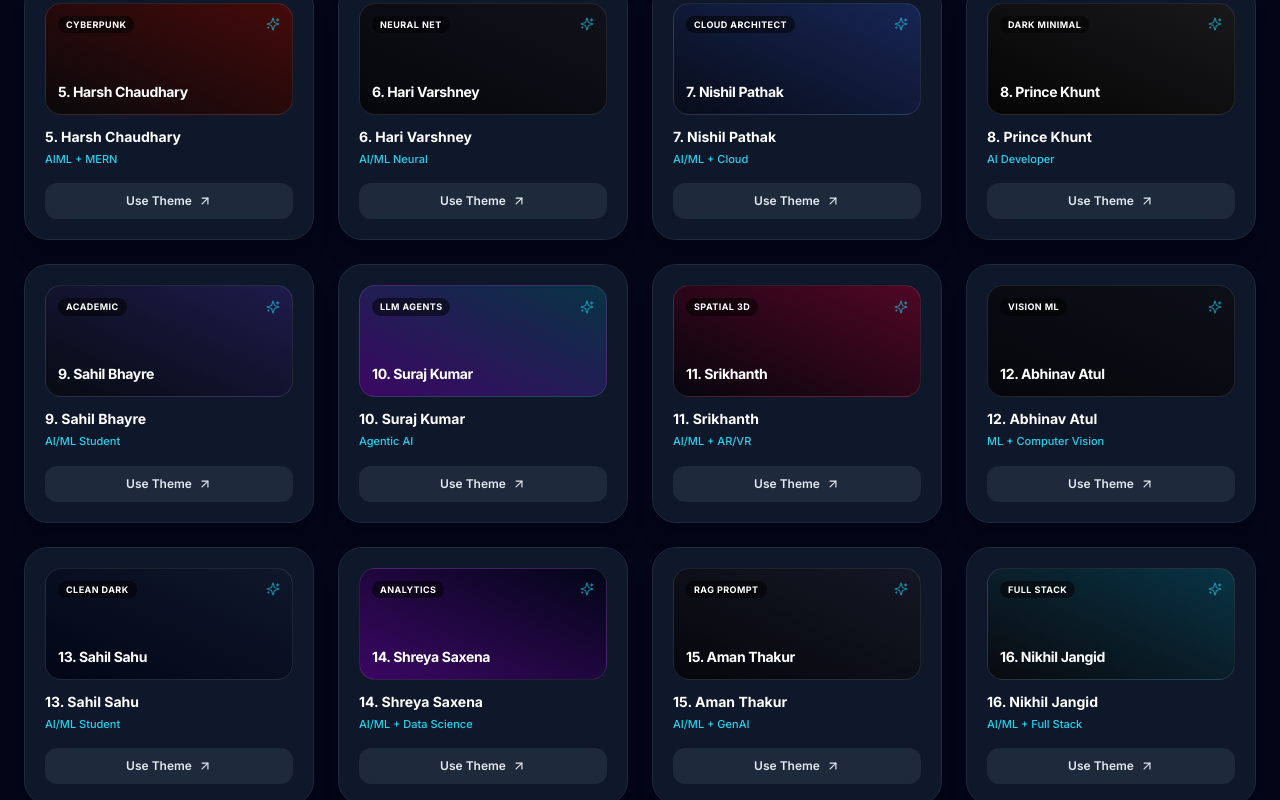
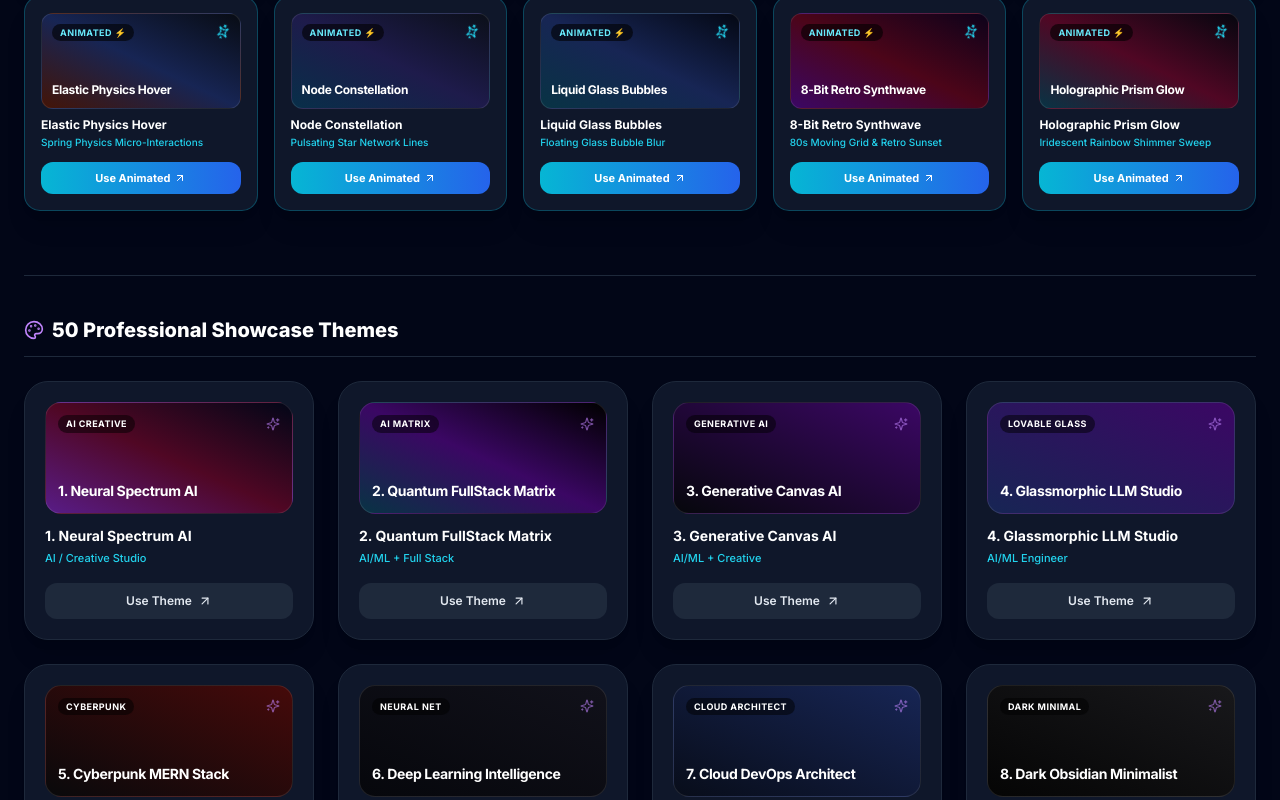
Before and after one commit to satyamapoorva06-blip/portfolio-maker, a Next.js app: page / in a window 1280 px wide. Shown: the part 2840-3640 px from the top of the page. Built offline with nearby package versions, Linux system fonts and the light colour scheme.

Commit message:
feat(landing): replace all people names on showcase theme cards with 100% professional design theme names & highlight animated themes

```diff
--- a/components/landing/ThemeShowcase.tsx
+++ b/components/landing/ThemeShowcase.tsx
@@ -2,59 +2,72 @@
 
 import React from 'react';
 import Link from 'next/link';
-import { Palette, ArrowUpRight, Sparkles } from 'lucide-react';
+import { Palette, ArrowUpRight, Sparkles, Zap } from 'lucide-react';
 
-const THEME_LIST = [
-  { id: 'kuber-ai-creative', name: '1. Kuber Mehta', tagline: 'AI / Creative Studio', badge: 'AI Creative', gradient: 'from-purple-900 via-pink-950 to-slate-950' },
-  { id: 'tvnskm-aiml-fullstack', name: '2. Mohan VNSK', tagline: 'AI/ML + Full Stack', badge: 'AI Matrix', gradient: 'from-cyan-950 via-purple-950 to-black' },
-  { id: 'priyanshu-creative', name: '3. Priyanshu Patel', tagline: 'AI/ML + Creative', badge: 'Generative AI', gradient: 'from-[#06070c] to-purple-950' },
-  { id: 'kirti-aiml', name: '4. Kirti AI/ML', tagline: 'AI/ML Engineer', badge: 'Lovable Glass', gradient: 'from-blue-950 to-purple-950' },
-  { id: 'harsh-aiml-mern', name: '5. Harsh Chaudhary', tagline: 'AIML + MERN', badge: 'Cyberpunk', gradient: 'from-zinc-950 to-red-950' },
-  { id: 'hari-aiml', name: '6. Hari Varshney', tagline: 'AI/ML Neural', badge: 'Neural Net', gradient: 'from-[#06070c] to-[#11111a]' },
-  { id: 'nishil-cloud', name: '7. Nishil Pathak', tagline: 'AI/ML + Cloud', badge: 'Cloud Architect', gradient: 'from-[#080d1a] to-blue-950' },
-  { id: 'prince-ai', name: '8. Prince Khunt', tagline: 'AI Developer', badge: 'Dark Minimal', gradient: 'from-[#050505] to-zinc-900' },
-  { id: 'sahil-aiml-student', name: '9. Sahil Bhayre', tagline: 'AI/ML Student', badge: 'Academic', gradient: 'from-[#070b12] to-indigo-950' },
-  { id: 'suraj-agentic-ai', name: '10. Suraj Kumar', tagline: 'Agentic AI', badge: 'LLM Agents', gradient: 'from-purple-950 to-cyan-950' },
-  { id: 'srikhanth-arvr', name: '11. Srikhanth', tagline: 'AI/ML + AR/VR', badge: 'Spatial 3D', gradient: 'from-[#07050d] to-pink-950' },
-  { id: 'abhinav-cv-ml', name: '12. Abhinav Atul', tagline: 'ML + Computer Vision', badge: 'Vision ML', gradient: 'from-[#06070c] to-[#0d0f18]' },
-  { id: 'sahil-sahu-ai', name: '13. Sahil Sahu', tagline: 'AI/ML Student', badge: 'Clean Dark', gradient: 'from-slate-950 to-slate-900' },
-  { id: 'shreya-datascience', name: '14. Shreya Saxena', tagline: 'AI/ML + Data Science', badge: 'Analytics', gradient: 'from-purple-950 to-slate-950' },
-  { id: 'aman-genai', name: '15. Aman Thakur', tagline: 'AI/ML + GenAI', badge: 'RAG Prompt', gradient: 'from-[#06070c] to-[#141724]' },
-  { id: 'nikhil-fullstack', name: '16. Nikhil Jangid', tagline: 'AI/ML + Full Stack', badge: 'Full Stack', gradient: 'from-[#0a0a0f] to-cyan-950' },
-  { id: 'abhay-cs-ai', name: '17. Abhay Gupta', tagline: 'CS + AI', badge: 'CS Algorithms', gradient: 'from-[#070b12] to-blue-950' },
-  { id: 'saad-fullstack', name: '18. Saad Inamdar', tagline: 'Full Stack Web', badge: 'Vibrant Web', gradient: 'from-[#0a0a0f] to-emerald-950' },
-  { id: 'prashant-cse-aiml', name: '19. Prashant Srivastava', tagline: 'CSE + AI/ML', badge: 'CSE Research', gradient: 'from-[#070b12] to-indigo-950' },
-  { id: 'anmol-creative-sys', name: '20. Anmol Tech', tagline: 'Creative / Systems', badge: 'DevOps Sys', gradient: 'from-[#080d1a] to-[#0f172a]' },
-  { id: 'abhishek-beginner', name: '21. Abhishek Rana', tagline: 'CS Learner Student', badge: 'Beginner CS', gradient: 'from-[#070b12] to-slate-900' },
-  { id: 'harsh-cs-student', name: '22. Harsh CS', tagline: 'CS Student', badge: 'Minimal CS', gradient: 'from-[#070b12] to-slate-950' },
-  { id: 'dheeraj-mern', name: '23. Dheeraj Rawandhe', tagline: 'MERN / Full Stack', badge: 'React Node', gradient: 'from-[#0a0a0f] to-[#11111a]' },
-  { id: 'rishav-java-backend', name: '24. Rishav Choudhary', tagline: 'Java Backend', badge: 'Spring Boot', gradient: 'from-[#080d14] to-amber-950' },
-  { id: 'adil-java-microservices', name: '25. Adil Iqbal', tagline: 'Java Microservices', badge: 'Enterprise Java', gradient: 'from-[#080d14] to-red-950' },
-  { id: 'megha-mern', name: '26. Megha Patel', tagline: 'CS + MERN', badge: 'CS MERN', gradient: 'from-[#0a0a0f] to-[#141724]' },
-  { id: 'harsh-backend-ai', name: '27. Harsh Pandey', tagline: 'Backend + AI', badge: 'Python FastAPI', gradient: 'from-[#06070c] to-[#0d0f18]' },
-  { id: 'karan-webdev', name: '28. Karan Kumar', tagline: 'Web Developer', badge: 'Web Stack', gradient: 'from-[#0a0a0f] to-slate-900' },
-  { id: 'shashank-fullstack', name: '29. Shashank Dwivedi', tagline: 'Full Stack SDE', badge: 'Full Stack', gradient: 'from-[#0a0a0f] to-cyan-950' },
-  { id: 'suraj-mern', name: '30. Suraj Sharma', tagline: 'MERN Studio', badge: 'MERN Full', gradient: 'from-[#0a0a0f] to-emerald-950' },
-  { id: 'abdulhussain-uiux', name: '31. Abdulhussain Jarif', tagline: 'UI/UX + Web', badge: 'Figma Design', gradient: 'from-black to-zinc-950' },
-  { id: 'sakesh-fullstack', name: '32. Sakesh Fullstack', tagline: 'Full Stack Architect', badge: 'Full Stack', gradient: 'from-[#0a0a0f] to-blue-950' },
-  { id: 'arun-fullstack', name: '33. Arun Kumar', tagline: 'Personal Portfolio', badge: 'Developer', gradient: 'from-[#0a0a0f] to-slate-900' },
-  { id: 'ritik-cybersec', name: '34. Ritik Tiwari', tagline: 'Web + Cybersecurity', badge: 'Cyber Sec', gradient: 'from-[#060a08] to-emerald-950' },
-  { id: 'shivam-frontend', name: '35. Shivam Tiwari', tagline: 'Frontend Engineer', badge: 'React CSS', gradient: 'from-[#0a0a0f] to-cyan-950' },
-  { id: 'vinay-java-fullstack', name: '36. Vinay Kumar', tagline: 'Java Full Stack', badge: 'Java React', gradient: 'from-[#080d14] to-amber-950' },
-  { id: 'subhadeep-fullstack', name: '37. Subhadeep', tagline: 'Full Stack Engineer', badge: 'Full Stack', gradient: 'from-[#0a0a0f] to-slate-950' },
-  { id: 'wasif-cs-student', name: '38. Wasif Izar', tagline: 'CS Student Simple', badge: 'Student', gradient: 'from-[#070b12] to-slate-900' },
-  { id: 'prince-shah-learning', name: '39. Prince U. Shah', tagline: 'Student Learner', badge: 'Learner', gradient: 'from-[#070b12] to-zinc-900' },
-  { id: 'dhanaraj-frontend-ai', name: '40. Dhanaraj S', tagline: 'Frontend + AI', badge: 'Next AI', gradient: 'from-[#06070c] to-cyan-950' },
-  { id: 'ayush-iot-creative', name: '41. Ayush Srivastava', tagline: 'IoT + Creative', badge: 'Hardware IoT', gradient: 'from-[#0d0d09] to-amber-950' },
-  { id: 'priyank-fullstack', name: '42. Priyank Kaushik', tagline: 'Full Stack', badge: 'Web Engineer', gradient: 'from-[#0a0a0f] to-slate-950' },
-  { id: 'aadi-neobrutalist', name: '43. Aditya Sharma (Aadi)', tagline: 'Neo-Brutalist', badge: 'Swiss Poster', gradient: 'from-black to-zinc-900' },
-  { id: 'cs-student-collection', name: '44. CS Student Showcase', tagline: 'Multiple Styles', badge: 'CS Collection', gradient: 'from-[#070b12] to-indigo-950' },
-  { id: 'emma-bostian-curated', name: '45. Emma Bostian 1,800+', tagline: '⭐ 1,800+ Portfolios', badge: 'Starred Collection', gradient: 'from-[#101010] to-[#1a1a1a]' },
-  { id: 'github-topic-student', name: '46. GitHub Student Topic', tagline: 'Student Showcase', badge: 'Open Source', gradient: 'from-[#070b12] to-[#0e1626]' },
-  { id: 'sitesplaced-examples', name: '47. SitesPlaced Developer', tagline: 'Software Engineer', badge: 'Curated Examples', gradient: 'from-[#0a0a0f] to-[#11111a]' },
-  { id: 'nikola-janjic-2025', name: '48. Nikola Janjic 2025', tagline: '1,000+ Collection 2025', badge: '2025 Edition', gradient: 'from-[#0a0a0f] to-cyan-950' },
-  { id: 'gist-inspiration', name: '49. GitHub Gist 1,300+', tagline: '1,300+ Inspiration', badge: 'Gist Collection', gradient: 'from-[#101010] to-[#202020]' },
-  { id: 'onehour-digital', name: '50. OneHour Digital', tagline: 'Frontend Creative', badge: 'OneHour Showcase', gradient: 'from-[#050505] to-zinc-950' },
+const ANIMATED_THEME_LIST = [
+  { id: 'animated-kinetic-type', name: 'Kinetic Marquee Motion', tagline: 'Spinning Ticker & Slide Motion', badge: 'Animated ⚡', gradient: 'from-[#facc15] via-amber-600 to-black' },
+  { id: 'animated-laser-neon', name: 'Cyber Laser Particle Rain', tagline: 'Laser Beams & Glowing Particles', badge: 'Animated ⚡', gradient: 'from-[#ff0055] via-[#00f0ff] to-black' },
+  { id: 'animated-3d-orbs', name: '3D Spatial Floating Orbs', tagline: '3D Perspective & Spatial Depth', badge: 'Animated ⚡', gradient: 'from-violet-950 via-pink-950 to-[#030712]' },
+  { id: 'animated-glitch-hacker', name: 'Cyberpunk Matrix Glitch', tagline: 'CRT Scanlines & Text Glitch FX', badge: 'Animated ⚡', gradient: 'from-emerald-950 via-red-950 to-[#050505]' },
+  { id: 'animated-aurora-mesh', name: 'Living Aurora Borealis', tagline: 'Morphing Liquid Aurora Gradient', badge: 'Animated ⚡', gradient: 'from-teal-950 via-purple-950 to-[#070510]' },
+  { id: 'animated-elastic-cards', name: 'Elastic Physics Hover', tagline: 'Spring Physics Micro-Interactions', badge: 'Animated ⚡', gradient: 'from-orange-950 via-blue-950 to-[#080c14]' },
+  { id: 'animated-particle-constellation', name: 'Node Constellation', tagline: 'Pulsating Star Network Lines', badge: 'Animated ⚡', gradient: 'from-sky-950 via-indigo-950 to-[#0b0f19]' },
+  { id: 'animated-liquid-glass', name: 'Liquid Glass Bubbles', tagline: 'Floating Glass Bubble Blur', badge: 'Animated ⚡', gradient: 'from-cyan-950 via-blue-950 to-[#040814]' },
+  { id: 'animated-synthwave-retro', name: '8-Bit Retro Synthwave', tagline: '80s Moving Grid & Retro Sunset', badge: 'Animated ⚡', gradient: 'from-purple-950 via-rose-950 to-[#0d021a]' },
+  { id: 'animated-prism-refraction', name: 'Holographic Prism Glow', tagline: 'Iridescent Rainbow Shimmer Sweep', badge: 'Animated ⚡', gradient: 'from-cyan-950 via-pink-950 to-[#05060f]' },
+];
+
+const SHOWCASE_THEME_LIST = [
+  { id: 'kuber-ai-creative', name: '1. Neural Spectrum AI', tagline: 'AI / Creative Studio', badge: 'AI Creative', gradient: 'from-purple-900 via-pink-950 to-slate-950' },
+  { id: 'tvnskm-aiml-fullstack', name: '2. Quantum FullStack Matrix', tagline: 'AI/ML + Full Stack', badge: 'AI Matrix', gradient: 'from-cyan-950 via-purple-950 to-black' },
+  { id: 'priyanshu-creative', name: '3. Generative Canvas AI', tagline: 'AI/ML + Creative', badge: 'Generative AI', gradient: 'from-[#06070c] to-purple-950' },
+  { id: 'kirti-aiml', name: '4. Glassmorphic LLM Studio', tagline: 'AI/ML Engineer', badge: 'Lovable Glass', gradient: 'from-blue-950 to-purple-950' },
+  { id: 'harsh-aiml-mern', name: '5. Cyberpunk MERN Stack', tagline: 'AIML + MERN', badge: 'Cyberpunk', gradient: 'from-zinc-950 to-red-950' },
+  { id: 'hari-aiml', name: '6. Deep Learning Intelligence', tagline: 'AI/ML Neural', badge: 'Neural Net', gradient: 'from-[#06070c] to-[#11111a]' },
+  { id: 'nishil-cloud', name: '7. Cloud DevOps Architect', tagline: 'AI/ML + Cloud', badge: 'Cloud Architect', gradient: 'from-[#080d1a] to-blue-950' },
+  { id: 'prince-ai', name: '8. Dark Obsidian Minimalist', tagline: 'AI Developer', badge: 'Dark Minimal', gradient: 'from-[#050505] to-zinc-900' },
+  { id: 'sahil-aiml-student', name: '9. Academic AI Scholar', tagline: 'AI/ML Student', badge: 'Academic', gradient: 'from-[#070b12] to-indigo-950' },
+  { id: 'suraj-agentic-ai', name: '10. Agentic AI Workflows', tagline: 'Agentic AI', badge: 'LLM Agents', gradient: 'from-purple-950 to-cyan-950' },
+  { id: 'srikhanth-arvr', name: '11. Vision OS Spatial 3D', tagline: 'AI/ML + AR/VR', badge: 'Spatial 3D', gradient: 'from-[#07050d] to-pink-950' },
+  { id: 'abhinav-cv-ml', name: '12. Computer Vision Studio', tagline: 'ML + Computer Vision', badge: 'Vision ML', gradient: 'from-[#06070c] to-[#0d0f18]' },
+  { id: 'sahil-sahu-ai', name: '13. Minimalist CS Dark', tagline: 'AI/ML Student', badge: 'Clean Dark', gradient: 'from-slate-950 to-slate-900' },
+  { id: 'shreya-datascience', name: '14. Data Science Analytics', tagline: 'AI/ML + Data Science', badge: 'Analytics', gradient: 'from-purple-950 to-slate-950' },
+  { id: 'aman-genai', name: '15. GenAI RAG Systems', tagline: 'AI/ML + GenAI', badge: 'RAG Prompt', gradient: 'from-[#06070c] to-[#141724]' },
+  { id: 'nikhil-fullstack', name: '16. Full Stack Reactive AI', tagline: 'AI/ML + Full Stack', badge: 'Full Stack', gradient: 'from-[#0a0a0f] to-cyan-950' },
+  { id: 'abhay-cs-ai', name: '17. CS Algorithm Systems', tagline: 'CS + AI', badge: 'CS Algorithms', gradient: 'from-[#070b12] to-blue-950' },
+  { id: 'saad-fullstack', name: '18. Vibrant Web Engineer', tagline: 'Full Stack Web', badge: 'Vibrant Web', gradient: 'from-[#0a0a0f] to-emerald-950' },
+  { id: 'prashant-cse-aiml', name: '19. CSE Research Studio', tagline: 'CSE + AI/ML', badge: 'CSE Research', gradient: 'from-[#070b12] to-indigo-950' },
+  { id: 'anmol-creative-sys', name: '20. Creative Systems DevOps', tagline: 'Creative / Systems', badge: 'DevOps Sys', gradient: 'from-[#080d1a] to-[#0f172a]' },
+  { id: 'abhishek-beginner', name: '21. Beginner CS Scholar', tagline: 'CS Learner Student', badge: 'Beginner CS', gradient: 'from-[#070b12] to-slate-900' },
+  { id: 'harsh-cs-student', name: '22. Minimal CS Developer', tagline: 'CS Student', badge: 'Minimal CS', gradient: 'from-[#070b12] to-slate-950' },
+  { id: 'dheeraj-mern', name: '23. MERN Stack Neon', tagline: 'MERN / Full Stack', badge: 'React Node', gradient: 'from-[#0a0a0f] to-[#11111a]' },
+  { id: 'rishav-java-backend', name: '24. Spring Boot Enterprise', tagline: 'Java Backend', badge: 'Spring Boot', gradient: 'from-[#080d14] to-amber-950' },
+  { id: 'adil-java-microservices', name: '25. Java Microservices Architect', tagline: 'Java Microservices', badge: 'Enterprise Java', gradient: 'from-[#080d14] to-red-950' },
+  { id: 'megha-mern', name: '26. CS MERN Stack', tagline: 'CS + MERN', badge: 'CS MERN', gradient: 'from-[#0a0a0f] to-[#141724]' },
+  { id: 'harsh-backend-ai', name: '27. Python FastAPI AI', tagline: 'Backend + AI', badge: 'Python FastAPI', gradient: 'from-[#06070c] to-[#0d0f18]' },
+  { id: 'karan-webdev', name: '28. Responsive Web Architect', tagline: 'Web Developer', badge: 'Web Stack', gradient: 'from-[#0a0a0f] to-slate-900' },
+  { id: 'shashank-fullstack', name: '29. Full Stack SDE Studio', tagline: 'Full Stack SDE', badge: 'Full Stack', gradient: 'from-[#0a0a0f] to-cyan-950' },
+  { id: 'suraj-mern', name: '30. High-Impact MERN', tagline: 'MERN Studio', badge: 'MERN Full', gradient: 'from-[#0a0a0f] to-emerald-950' },
+  { id: 'abdulhussain-uiux', name: '31. Figma UI/UX Design', tagline: 'UI/UX + Web', badge: 'Figma Design', gradient: 'from-black to-zinc-950' },
+  { id: 'sakesh-fullstack', name: '32. Modern Full Stack', tagline: 'Full Stack Architect', badge: 'Full Stack', gradient: 'from-[#0a0a0f] to-blue-950' },
+  { id: 'arun-fullstack', name: '33. Personal Dev Showcase', tagline: 'Personal Portfolio', badge: 'Developer', gradient: 'from-[#0a0a0f] to-slate-900' },
+  { id: 'ritik-cybersec', name: '34. Cyber Security Sentinel', tagline: 'Web + Cybersecurity', badge: 'Cyber Sec', gradient: 'from-[#060a08] to-emerald-950' },
+  { id: 'shivam-frontend', name: '35. React & Tailwind UI', tagline: 'Frontend Engineer', badge: 'React CSS', gradient: 'from-[#0a0a0f] to-cyan-950' },
+  { id: 'vinay-java-fullstack', name: '36. Java Full Stack Enterprise', tagline: 'Java Full Stack', badge: 'Java React', gradient: 'from-[#080d14] to-amber-950' },
+  { id: 'subhadeep-fullstack', name: '37. Clean Full Stack', tagline: 'Full Stack Engineer', badge: 'Full Stack', gradient: 'from-[#0a0a0f] to-slate-950' },
+  { id: 'wasif-cs-student', name: '38. Minimalist CS Student', tagline: 'CS Student Simple', badge: 'Student', gradient: 'from-[#070b12] to-slate-900' },
+  { id: 'prince-shah-learning', name: '39. Student Learner Studio', tagline: 'Student Learner', badge: 'Learner', gradient: 'from-[#070b12] to-zinc-900' },
+  { id: 'dhanaraj-frontend-ai', name: '40. Next.js & AI Tools', tagline: 'Frontend + AI', badge: 'Next AI', gradient: 'from-[#06070c] to-cyan-950' },
+  { id: 'ayush-iot-creative', name: '41. IoT Hardware Telemetry', tagline: 'IoT + Creative', badge: 'Hardware IoT', gradient: 'from-[#0d0d09] to-amber-950' },
+  { id: 'priyank-fullstack', name: '42. Full Stack Software', tagline: 'Full Stack', badge: 'Web Engineer', gradient: 'from-[#0a0a0f] to-slate-950' },
+  { id: 'aadi-neobrutalist', name: '43. Swiss Neo-Brutalist Poster', tagline: 'Neo-Brutalist', badge: 'Swiss Poster', gradient: 'from-black to-zinc-900' },
+  { id: 'cs-student-collection', name: '44. CS Academic Collection', tagline: 'Academic Research & Degree', badge: 'Academic Paper', gradient: 'from-[#070b12] to-indigo-950' },
+  { id: 'emma-bostian-curated', name: '45. Star Portfolio Collection', tagline: '⭐ 1,800+ Portfolios', badge: 'Starred Collection', gradient: 'from-[#101010] to-[#1a1a1a]' },
+  { id: 'github-topic-student', name: '46. Open Source Student', tagline: 'GitHub 52-Week Commit Heatmap', badge: 'GitHub Heatmap', gradient: 'from-[#070b12] to-[#0e1626]' },
+  { id: 'sitesplaced-examples', name: '47. SitesPlaced Engineer Examples', tagline: 'Systems SLA 99.999% Architecture', badge: 'System SLA', gradient: 'from-[#0a0a0f] to-[#11111a]' },
+  { id: 'nikola-janjic-2025', name: '48. 2025 Edition Collection', tagline: 'Futuristic HUD Glass Interface', badge: 'HUD 2026', gradient: 'from-[#0a0a0f] to-cyan-950' },
+  { id: 'gist-inspiration', name: '49. Gist Inspiration Grid', tagline: '1,300+ Inspiration', badge: 'Gist Collection', gradient: 'from-[#101010] to-[#202020]' },
+  { id: 'onehour-digital', name: '50. OneHour Creative Showcase', tagline: 'Frontend Creative', badge: 'OneHour Showcase', gradient: 'from-[#050505] to-zinc-950' },
 ];
 
 export default function ThemeShowcase() {
@@ -64,21 +77,67 @@ export default function ThemeShowcase() {
         <div className="text-center space-y-4 max-w-3xl mx-auto">
           <div className="inline-flex items-center gap-2 px-4 py-1.5 rounded-full bg-purple-500/10 border border-purple-400/20 text-xs font-semibold text-purple-300">
             <Palette className="w-4 h-4 text-purple-400" />
-            50 UNIQUE HANDCRAFTED PORTFOLIO THEMES
+            60 HANDCRAFTED PORTFOLIO THEMES
           </div>
           <h2 className="text-4xl sm:text-5xl font-extrabold tracking-tight text-white">
-            50 Specialized Developer Portfolio Themes
+            60 Professional Developer Themes
           </h2>
           <p className="text-slate-400 text-base">
-            Every single theme is unique! Crafted specifically for AI/ML, GenAI, MERN, Java Enterprise, Cloud DevOps, IoT, CS Students, and Creative Developers.
+            Choose from 10 Brand-New Animated Kinetic Themes and 50 Professional Specialized Showcase Designs.
           </p>
         </div>
 
-        <div className="grid grid-cols-1 md:grid-cols-2 lg:grid-cols-3 xl:grid-cols-4 gap-6">
-          {THEME_LIST.map((t) => (
+        {/* Animated Themes Section */}
+        <div className="space-y-6">
+          <h3 className="text-xl font-extrabold text-white flex items-center gap-2 border-b border-slate-800 pb-3">
+            <Zap className="w-5 h-5 text-yellow-400 animate-pulse" /> 10 Animated Portfolio Themes
+          </h3>
+          <div className="grid grid-cols-1 md:grid-cols-2 lg:grid-cols-3 xl:grid-cols-5 gap-4">
+            {ANIMATED_THEME_LIST.map((t) => (
               <div
                 key={t.id}
-              className="bg-slate-900 border border-slate-800 rounded-3xl p-5 space-y-4 flex flex-col justify-between hover:border-cyan-500/40 transition group shadow-xl"
+                className="bg-slate-900 border border-cyan-500/30 rounded-2xl p-4 space-y-3 flex flex-col justify-between hover:border-cyan-400 transition group shadow-xl"
+              >
+                <div className="space-y-2">
+                  <div className={`h-24 rounded-xl bg-gradient-to-tr ${t.gradient} p-2.5 border border-white/10 flex flex-col justify-between relative overflow-hidden`}>
+                    <div className="flex justify-between items-center">
+                      <span className="text-[9px] font-bold uppercase tracking-wider bg-black/60 px-2 py-0.5 rounded-full text-cyan-300 backdrop-blur">
+                        {t.badge}
+                      </span>
+                      <Sparkles className="w-3.5 h-3.5 text-cyan-400 animate-spin" />
+                    </div>
+                    <div className="text-white font-bold text-xs tracking-tight truncate group-hover:text-cyan-300 transition">
+                      {t.name}
+                    </div>
+                  </div>
+
+                  <div className="space-y-0.5">
+                    <h4 className="text-xs font-bold text-white truncate">{t.name}</h4>
+                    <p className="text-[10px] font-medium text-cyan-400 font-mono truncate">{t.tagline}</p>
+                  </div>
+                </div>
+
+                <Link
+                  href="/upload"
+                  className="w-full py-2 bg-gradient-to-r from-cyan-500 to-blue-600 hover:from-cyan-400 hover:to-blue-500 text-white text-[11px] font-bold rounded-lg flex items-center justify-center gap-1 transition"
+                >
+                  Use Animated <ArrowUpRight className="w-3 h-3" />
+                </Link>
+              </div>
+            ))}
+          </div>
+        </div>
+
+        {/* 50 Professional Showcase Themes Section */}
+        <div className="space-y-6 pt-10 border-t border-slate-800">
+          <h3 className="text-xl font-extrabold text-white flex items-center gap-2 border-b border-slate-800 pb-3">
+            <Palette className="w-5 h-5 text-purple-400" /> 50 Professional Showcase Themes
+          </h3>
+          <div className="grid grid-cols-1 md:grid-cols-2 lg:grid-cols-3 xl:grid-cols-4 gap-6">
+            {SHOWCASE_THEME_LIST.map((t) => (
+              <div
+                key={t.id}
+                className="bg-slate-900 border border-slate-800 rounded-3xl p-5 space-y-4 flex flex-col justify-between hover:border-purple-500/40 transition group shadow-xl"
               >
                 <div className="space-y-3">
                   <div className={`h-28 rounded-2xl bg-gradient-to-tr ${t.gradient} p-3 border border-white/10 flex flex-col justify-between relative overflow-hidden`}>
@@ -86,9 +145,9 @@ export default function ThemeShowcase() {
                       <span className="text-[9px] font-bold uppercase tracking-wider bg-black/50 px-2 py-0.5 rounded-full text-white backdrop-blur">
                         {t.badge}
                       </span>
-                    <Sparkles className="w-3.5 h-3.5 text-cyan-400 opacity-60" />
+                      <Sparkles className="w-3.5 h-3.5 text-purple-400 opacity-60" />
                     </div>
-                  <div className="text-white font-bold text-sm tracking-tight truncate group-hover:text-cyan-400 transition">
+                    <div className="text-white font-bold text-sm tracking-tight truncate group-hover:text-purple-300 transition">
                       {t.name}
                     </div>
                   </div>
@@ -101,7 +160,7 @@ export default function ThemeShowcase() {
 
                 <Link
                   href="/upload"
-                className="w-full py-2.5 bg-slate-800 hover:bg-cyan-600 text-slate-200 hover:text-white text-xs font-semibold rounded-xl flex items-center justify-center gap-1.5 transition"
+                  className="w-full py-2.5 bg-slate-800 hover:bg-purple-600 text-slate-200 hover:text-white text-xs font-semibold rounded-xl flex items-center justify-center gap-1.5 transition"
                 >
                   Use Theme <ArrowUpRight className="w-3.5 h-3.5" />
                 </Link>
@@ -109,6 +168,7 @@ export default function ThemeShowcase() {
             ))}
           </div>
         </div>
+      </div>
     </section>
   );
 }
```
Lines whose indentation alone changed are shown as unchanged.
